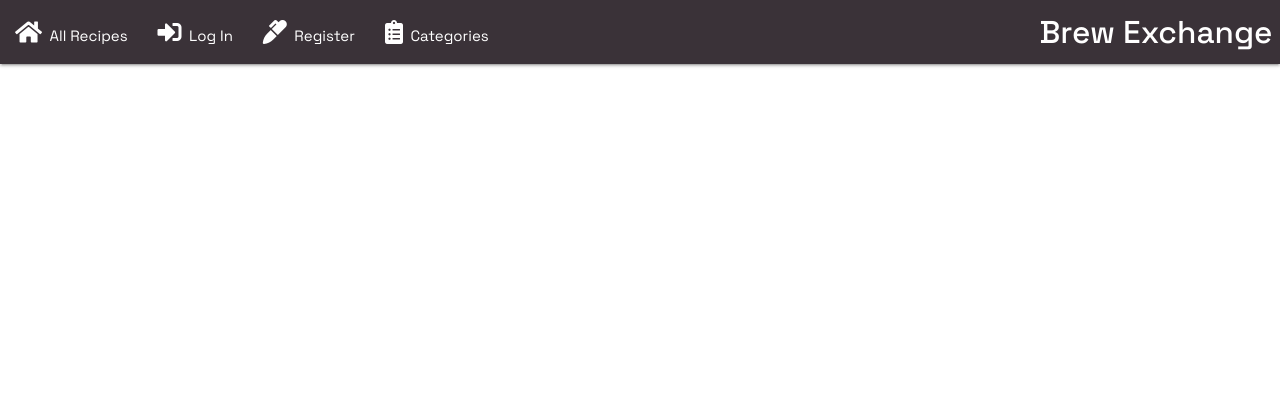
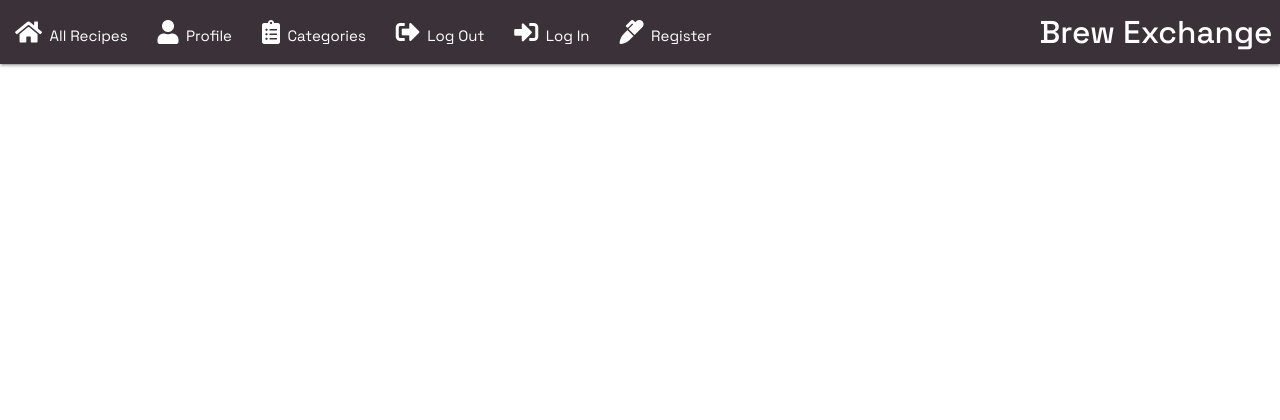
Before and after one commit to adowlin/project-3-brew-exchange, a Flask app: page / in a window 1280 px wide. Shown: the top 420 px of the page. Run offline with Flask 2, Linux system fonts and the light colour scheme; data that the repository does not hold is empty; some libraries are stand-ins or nearby versions.

Commit message:
Add Profile & Log Out links to navbar & sidebar

```diff
--- a/templates/base.html
+++ b/templates/base.html
@@ -21,18 +21,22 @@
                 <a href="#" data-target="mobile-demo" class="sidenav-trigger"><i class="fas fa-bars"></i></a>
                 <ul class="left hide-on-med-and-down">
                     <li><a href="#"><i class="fas fa-home"></i>All Recipes</a></li>
+                    <li><a href="#"><i class="fas fa-user"></i>Profile</a></li>
+                    <li><a href="#"><i class="fas fa-clipboard-list"></i>Categories</a></li>
+                    <li><a href="#"><i class="fas fa-sign-out-alt"></i>Log Out</a></li>
                     <li><a href="#"><i class="fas fa-sign-in-alt"></i>Log In</a></li>
                     <li><a href="#"><i class="fas fa-marker"></i>Register</a></li>
-                    <li><a href="#"><i class="fas fa-clipboard-list"></i>Categories</a></li>
                 </ul>
             </div>
         </nav>
 
         <ul class="sidenav" id="mobile-demo">
             <li><a href="#"><i class="fas fa-home"></i>All Recipes</a></li>
+            <li><a href="#"><i class="fas fa-user"></i>Profile</a></li>
+            <li><a href="#"><i class="fas fa-clipboard-list"></i>Categories</a></li>
+            <li><a href="#"><i class="fas fa-sign-out-alt"></i>Log Out</a></li>
             <li><a href="#"><i class="fas fa-sign-in-alt"></i>Log In</a></li>
             <li><a href="#"><i class="fas fa-marker"></i>Register</a></li>
-            <li><a href="#"><i class="fas fa-clipboard-list"></i>Categories</a></li>
         </ul>
     </header>
 
```
